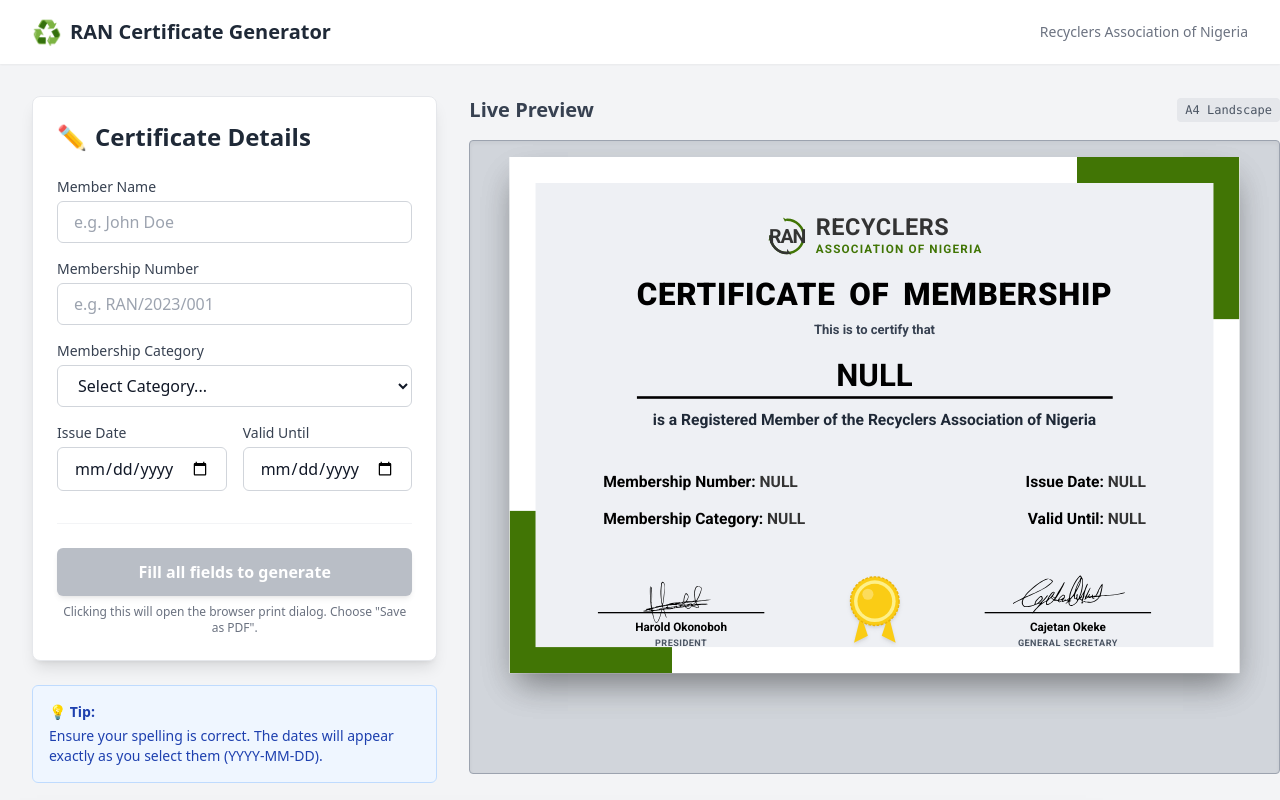
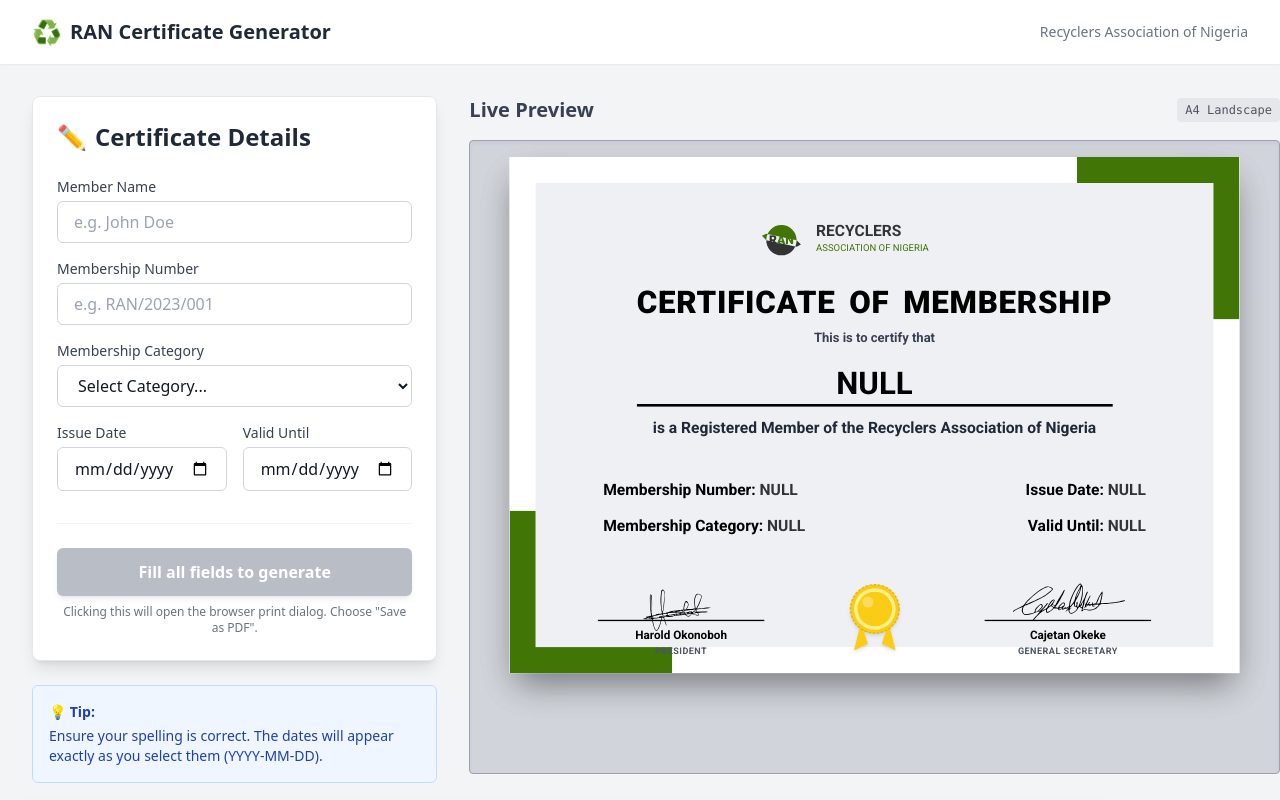
Before and after one commit to zoneboy/certificate, a React (Vite) app: page / in a window 1280 px wide. Shown: the top 800 px of the page. Built offline with nearby package versions, Linux system fonts and the light colour scheme.

Commit message:
Update Certificate.tsx

```diff
--- a/components/Certificate.tsx
+++ b/components/Certificate.tsx
@@ -1,6 +1,6 @@
 import React from 'react';
 import { CertificateData } from '../types';
-import { RanLogo, SignatureHarold, SignatureCajetan, GoldSeal } from '../assets/graphics';
+import { SignatureHarold, SignatureCajetan, GoldSeal } from '../assets/graphics'; // Removed RanLogo as it's now embedded
 
 interface CertificateProps {
   data: CertificateData;
@@ -18,7 +18,7 @@
         padding: '40px' // White border area
       }}
     >
-      {/* Top Right Green Corner Decoration (Moved outside inner container) */}
+      {/* Top Right Green Corner Decoration (Outside inner grey area) */}
       <div
           className="absolute top-0 right-0 w-[250px] h-[250px]"
           style={{
@@ -27,7 +27,7 @@
           }}
       />
 
-      {/* Bottom Left Green Corner Decoration (Moved outside inner container) */}
+      {/* Bottom Left Green Corner Decoration (Outside inner grey area) */}
       <div
           className="absolute bottom-0 left-0 w-[250px] h-[250px]"
           style={{
@@ -46,9 +46,30 @@
         {/* --- CONTENT --- */}
         <div className="z-10 w-full h-full flex flex-col px-16 pt-12 pb-8 relative">
 
-          {/* Logo Section */}
-          <div className="w-full flex justify-center mb-8">
-            <RanLogo />
+          {/* Logo Section - NEW embedded SVG logo */}
+          <div className="w-full flex justify-center mb-8 h-20">
+             {/* Embedded SVG logo from image */}
+             <svg viewBox="0 0 650 120" xmlns="http://www.w3.org/2000/svg" className="h-full w-auto">
+                {/* Left side circular graphic */}
+                <g id="RanLogoGraphic">
+                    {/* Green semicircle path flow with arrowhead */}
+                    <path d="M 145 60 A 35 35 0 0 0 75 60 l-10 -10 l10 -5 Z" fill="#417505" />
+                    {/* Grey semicircle path flow with arrowhead */}
+                    <path d="M 75 60 A 35 35 0 0 0 145 60 l10 10 l-10 5 Z" fill="#333" />
+
+                    {/* 'RAN' stylized text inside */}
+                    <text x="110" y="68" font-family="Roboto, sans-serif" font-weight="900" font-size="28" text-anchor="middle">
+                        <tspan fill="#333">R</tspan>
+                        <tspan fill="#417505">AN</tspan>
+                    </text>
+                </g>
+
+                {/* Right side full name text */}
+                <g transform="translate(190,0)" id="RanLogoText">
+                    <text x="0" y="50" font-family="Roboto, sans-serif" font-weight="700" font-size="36" fill="#333" text-anchor="start">RECYCLERS</text>
+                    <text x="0" y="85" font-family="Roboto, sans-serif" font-weight="400" font-size="22" fill="#417505" text-anchor="start">ASSOCIATION OF NIGERIA</text>
+                </g>
+             </svg>
           </div>
 
           {/* Title Section */}
@@ -107,6 +128,7 @@
 
             {/* President Signature */}
             <div className="flex flex-col items-center w-64">
+              {/* Using translate-y-6 to push it down over the line */}
               <div className="h-16 w-48 flex items-end justify-center z-10 translate-y-60">
                  <SignatureHarold className="w-full h-full text-black" />
               </div>
@@ -122,6 +144,7 @@
 
             {/* Secretary Signature */}
             <div className="flex flex-col items-center w-64">
+              {/* Using translate-y-4 to nudge it down slightly */}
               <div className="h-16 w-48 flex items-end justify-center z-10 translate-y-12">
                  <SignatureCajetan className="w-full h-full text-black" />
               </div>
```
